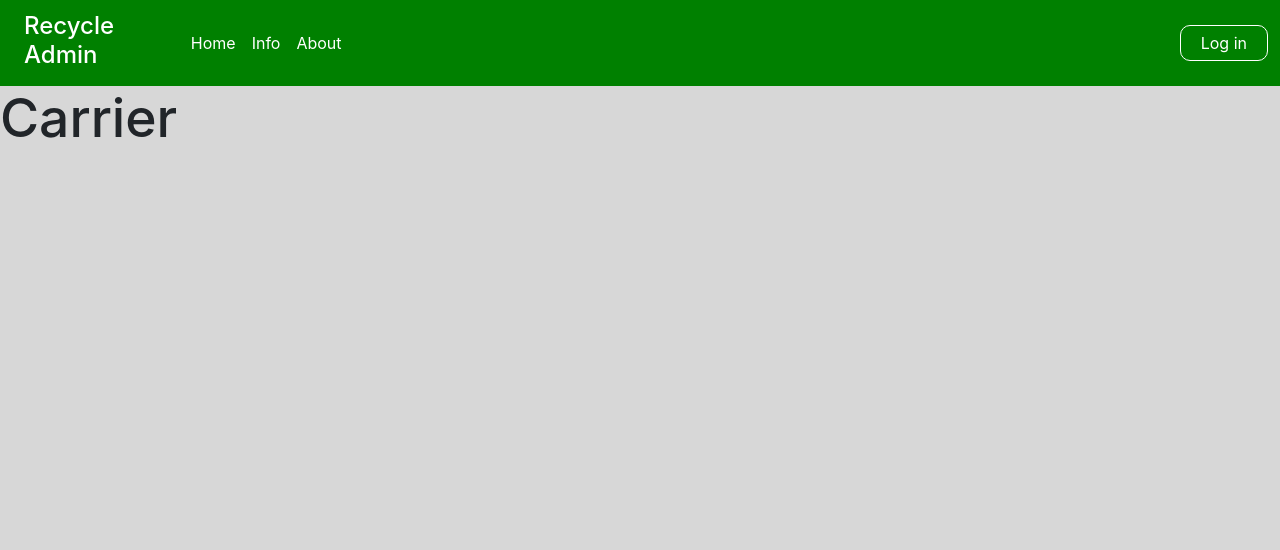
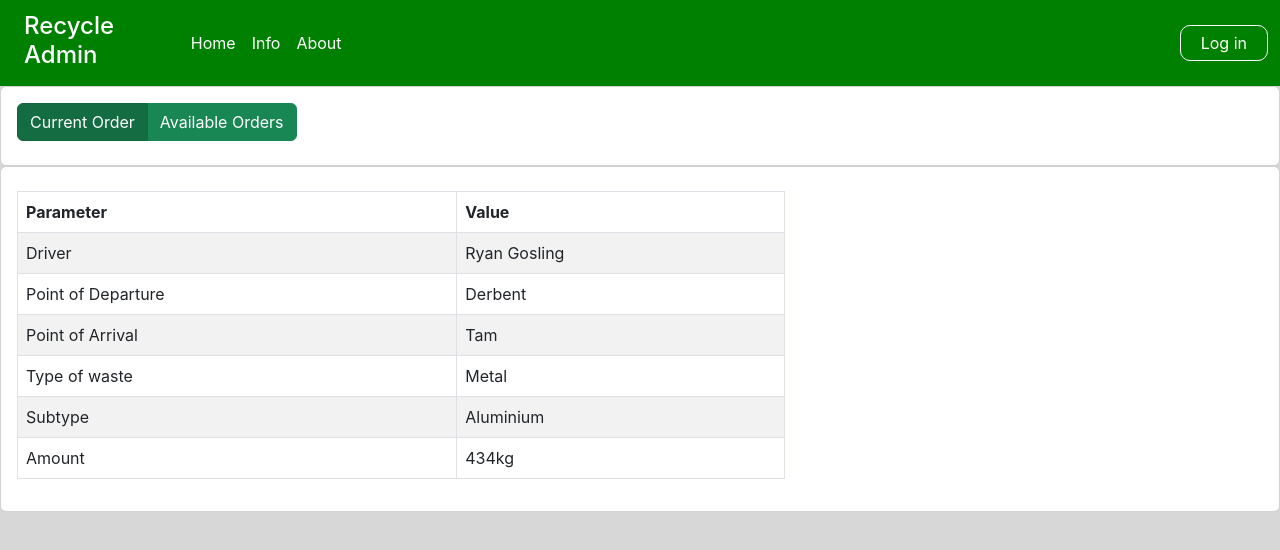
Before and after one commit to moevm/nosql2h22-recycling, a React (Create React App) app in the folder client-admin/: page /carrier_screen in a window 1280 px wide. Shown: the top 550 px of the page. Built offline with nearby package versions, Linux system fonts and the light colour scheme.

Commit message:
feat(clent-admin): Added Carrier Page

```diff
--- /dev/null
+++ b/client-admin/src/components/AvailableOrders/AvailableOrders.content.ts
@@ -0,0 +1,40 @@
+import {TableCellAvailableOrders} from "../TableData/TableData.types";
+
+
+export const columns = [
+    {
+        dataField: "departure",
+        text: "Point of Departure",
+    },
+    {
+        dataField: "arrival",
+        text: "Point of Arrival",
+    },
+    {
+        dataField: "type",
+        text: "Point of Departure",
+    },
+    {
+        dataField: "subtype",
+        text: "Point of Arrival",
+    },
+    {
+        dataField: "amount",
+        text: "Amount of waste",
+    },
+    {
+        dataField: "action",
+        text: "Action",
+    }
+]
+export const dataAvailableOrders: TableCellAvailableOrders[] = [
+    {departure: 'asdad', arrival: 'afa', type: 'Metal', subtype: 'Brass', amount: '123kg', action: ''},
+    {departure: 'asdad', arrival: 'afa', type: 'Metal', subtype: 'Brass', amount: '123kg', action: ''},
+    {departure: 'sffsdasdasdad', arrival: 'afa', type: 'Metal', subtype: 'Brass', amount: '123kg', action: ''},
+    {departure: '34dasddad', arrival: 'afa', type: 'Metal', subtype: 'Brass', amount: '123kg', action: ''},
+    {departure: 'asasdadad', arrival: 'afa', type: 'Metal', subtype: 'Brass', amount: '123kg', action: ''},
+    {departure: 'qwdad', arrival: 'afa', type: 'Metal', subtype: 'Brass', amount: '123kg', action: ''},
+    {departure: 'jyjyjysdassdad', arrival: 'afa', type: 'Metal', subtype: 'Brass', amount: '123kg', action: ''},
+    {departure: 'qqwqdasdad', arrival: 'afa', type: 'Metal', subtype: 'Brass', amount: '123kg', action: ''},
+    {departure: 'zxzasdad', arrival: 'afa', type: 'Metal', subtype: 'Brass', amount: '123kg', action: ''},
+]
--- /dev/null
+++ b/client-admin/src/components/AvailableOrders/AvailableOrders.tsx
@@ -0,0 +1,36 @@
+import React, {ChangeEvent, useState} from 'react';
+import { Card, Col, Container, Form, Row} from "react-bootstrap";
+import {dataCurrentOrder} from '../CurrentOrder/CurrentOrder.content';
+import {TableData} from "../TableData/TableData";
+import {columns, dataAvailableOrders} from "./AvailableOrders.content";
+
+export const AvailableOrders = () => {
+    const [searchParameter, setSearchParameter] = useState<string>('Reception')
+
+    const searchHandler = (event: ChangeEvent<HTMLSelectElement>) => {
+        setSearchParameter(event.target.value);
+    };
+
+
+    return (
+        <Card>
+            <Card.Body>
+                <Container style={{width: '90vh', margin:'1vh 0vh 0vh 0vh'}}>
+                    <Row>
+                        <Col xs lg="3">
+                            <Form.Select onChange={searchHandler}  aria-label="Choose parameter of search">
+                                {dataCurrentOrder.map((elem)=>(
+                                    <option>{elem.parameter}</option>
+                                ))}
+                            </Form.Select>
+                        </Col>
+                        <Col lg="4">
+                            <input type="search" placeholder={`Search ${searchParameter}`} />
+                        </Col>
+                    </Row>
+                </Container>
+            </Card.Body>
+            <TableData tableCells={dataAvailableOrders} header={columns}/>
+        </Card>
+    )
+}
--- a/client-admin/src/components/CarrierPage/CarrierPage.tsx
+++ b/client-admin/src/components/CarrierPage/CarrierPage.tsx
@@ -1,9 +1,59 @@
-import React from 'react';
+import React, {useState} from 'react';
+import {ButtonGroup, Card, ToggleButton} from "react-bootstrap";
+import {AvailableOrders} from "../AvailableOrders/AvailableOrders";
+import {CurrentOrder} from "../CurrentOrder/CurrentOrder";
 
 export const CarrierPage = () => {
+    const [radioValue, setRadioValue] = useState<string>('1');
+
+    const showCurrentWidget = () => {
+        switch (radioValue) {
+            case '1':
+                return(
+                    <CurrentOrder/>
+                )
+            case '2':
+                return(
+                    <AvailableOrders/>
+                )
+        }
+    }
+
     return (
         <>
-            <h1>Carrier</h1>
+            <Card>
+                <Card.Body>
+                    <ButtonGroup className="mb-2">
+                        <ToggleButton
+                            key="1"
+                            id={`radio-1`}
+                            type="radio"
+                            variant="success"
+                            name="radio"
+                            value='1'
+                            checked={radioValue === "1"}
+                            onChange={(e) => setRadioValue(e.currentTarget.value)}
+                        >
+                            Current Order
+                        </ToggleButton>
+                        <ToggleButton
+                            key="2"
+                            id={`radio-2`}
+                            type="radio"
+                            variant="success"
+                            name="radio"
+                            value='2'
+                            checked={radioValue === "2"}
+                            onChange={(e) => setRadioValue(e.currentTarget.value)}
+                        >
+                            Available Orders
+                        </ToggleButton>
+                    </ButtonGroup>
+                </Card.Body>
+            </Card>
+            <>
+                {showCurrentWidget()}
+            </>
         </>
     );
 };
--- /dev/null
+++ b/client-admin/src/components/CurrentOrder/CurrentOrder.content.ts
@@ -0,0 +1,21 @@
+import {TableCellCurrentOrder} from "../TableData/TableData.types";
+
+export const columns = [
+    {
+        dataField: "parameter",
+        text: "Parameter",
+    },
+    {
+        dataField: "value",
+        text: "Reception",
+    },
+]
+
+export const dataCurrentOrder: TableCellCurrentOrder[] = [
+    {parameter: 'Driver', value: "Ryan Gosling"},
+    {parameter: 'Point of Departure', value: "Derbent"},
+    {parameter: 'Point of Arrival', value: "Tam"},
+    {parameter: 'Type of waste', value: "Metal"},
+    {parameter: 'Subtype', value: "Aluminium"},
+    {parameter: 'Amount', value: "434kg"},
+]
--- /dev/null
+++ b/client-admin/src/components/CurrentOrder/CurrentOrder.tsx
@@ -0,0 +1,29 @@
+import React from 'react';
+import {Card, Table} from "react-bootstrap";
+import {dataCurrentOrder} from "./CurrentOrder.content";
+
+export const CurrentOrder = () => {
+
+    return (
+        <Card>
+            <Card.Body style={{margin: '1vh 0vh 0vh 0vh', width: "100vh"}}>
+                <Table striped bordered hover>
+                    <thead>
+                        <tr>
+                            <th>Parameter</th>
+                            <th>Value</th>
+                        </tr>
+                    </thead>
+                    <tbody>
+                        {dataCurrentOrder.map((elem) =>(
+                            <tr>
+                                <td>{elem.parameter}</td>
+                                <td>{elem.value}</td>
+                            </tr>
+                        ))}
+                    </tbody>
+                </Table>
+            </Card.Body>
+        </Card>
+    )
+}
--- a/client-admin/src/components/Receptions/Receptions.tsx
+++ b/client-admin/src/components/Receptions/Receptions.tsx
@@ -1,5 +1,5 @@
 import React, {ChangeEvent, useState} from 'react';
-import {Form, Container, Row, Col, Button, Card} from "react-bootstrap";
+import {Form, Container, Row, Col, Button} from "react-bootstrap";
 import {TableData} from "../TableData/TableData";
 import {columns, data} from "./Reception.content";
 
--- a/client-admin/src/components/TableData/TableData.tsx
+++ b/client-admin/src/components/TableData/TableData.tsx
@@ -1,24 +1,31 @@
 import React from 'react';
-import {TableCellStorage, TableCellReceptions, TableCellCarrier} from "./TableData.types";
+import {
+    TableCellStorage,
+    TableCellReceptions,
+    TableCellCarrier,
+    TableCellCurrentOrder,
+    header,
+    TableCellAvailableOrders
+} from "./TableData.types";
 import BootstrapTable from "react-bootstrap-table-next";
 import paginationFactory from "react-bootstrap-table2-paginator";
 
 export type TableDataProps = {
-    tableCells: Array<TableCellStorage> | Array<TableCellReceptions> | Array<TableCellCarrier>;
+    tableCells: Array<TableCellStorage> |
+        Array<TableCellReceptions> |
+        Array<TableCellCarrier> |
+        Array<TableCellCurrentOrder> |
+        Array<TableCellAvailableOrders>;
     header: header[];
-}
-
-// demonstration type, should be deleted
-export type header = {
-    dataField:string;
-    text:string;
-    sort?: boolean;
 }
 
 export const TableData = ({tableCells, header}: TableDataProps  ) => {
     return (
         <>
             <BootstrapTable
+                hover
+                striped
+                bordered
                 bootstrap4
                 keyField="id"
                 data={tableCells}
--- a/client-admin/src/components/Transitions/Transitions.tsx
+++ b/client-admin/src/components/Transitions/Transitions.tsx
@@ -1,5 +1,5 @@
 import React, {ChangeEvent, useState} from 'react';
-import {Form, Container, Row, Col, Card} from "react-bootstrap";
+import {Form, Container, Row, Col} from "react-bootstrap";
 import {TableData} from "../TableData/TableData";
 import {columns, data} from "./Transitiions.content";
 
```
Also changed, not shown: client-admin/src/components/TableData/TableData.types.ts (+20 -0 lines), client-admin/src/components/AdminPage/AdminPage.tsx (indentation only).
